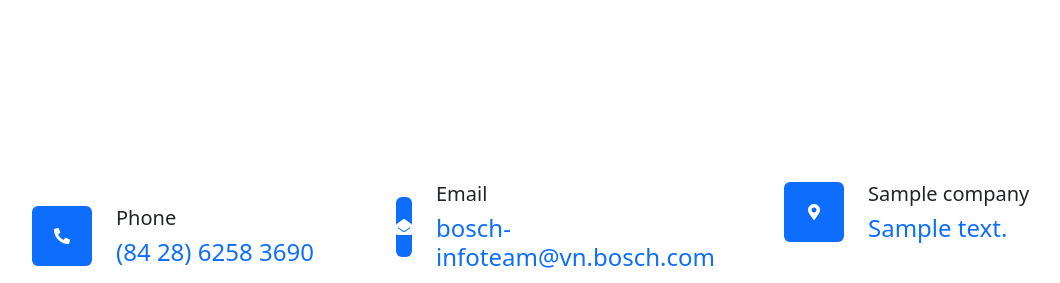
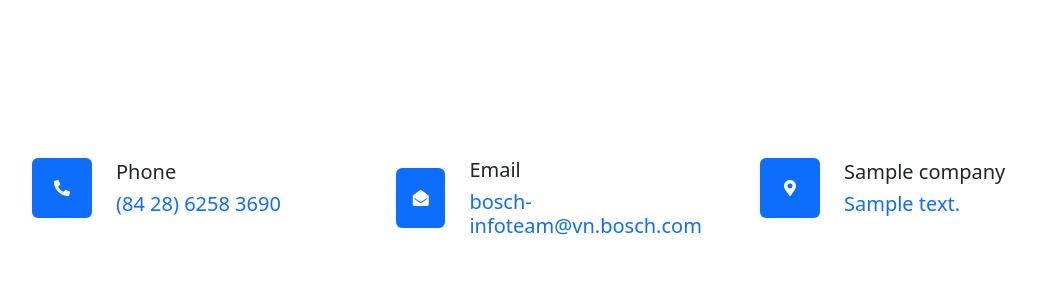
Before and after one commit to quangzinhh/asg_web, a PHP site: template views/main/contact/index.php in a window 1280 px wide. Shown: the part 274-557 px from the top of the page, without its empty margins (62-1122 px from the left). Run offline with PHP 8.4, Linux system fonts and the light colour scheme; the template is opened without the code that fills it: most values are stand-ins (such as "Sample title", 1, 10 or a date in 2020); some libraries are stand-ins or nearby versions.

Commit message:
change contact

```diff
--- a/views/main/contact/index.php
+++ b/views/main/contact/index.php
@@ -16,36 +16,36 @@ include_once('views/main/navbar.php');
           {
             echo '
             <div class="row g-5 mb-5">
-                <div class="col-lg-4 py-5">
+                <div class="col-lg-4">
                     <div class="d-flex align-items-center wow fadeIn" data-wow-delay="0.1s">
                         <div class="bg-primary d-flex align-items-center justify-content-center rounded" style="width: 60px; height: 60px;">
                             <i class="fa fa-phone-alt text-white"></i>
                         </div>
                         <div class="ps-4">
                             <h5 class="mb-2">Phone</h5>
-                            <h4 class="text-primary mb-0">(84 28) 6258 3690</h4>
+                            <h5 class="text-primary mb-0">(84 28) 6258 3690</h5>
                         </div>
                     </div>
                 </div>
-                <div class="col-lg-4 py-4">
+                <div class="col-lg-4">
                     <div class="d-flex align-items-center wow fadeIn" data-wow-delay="0.4s">
                         <div class="bg-primary d-flex align-items-center justify-content-center rounded" style="width: 60px; height: 60px;">
                             <i class="fa fa-envelope-open text-white"></i>
                         </div>
                         <div class="ps-4">
                             <h5 class="mb-2">Email</h5>
-                            <h4 class="text-primary mb-0">bosch-infoteam@vn.bosch.com</h4>
+                            <h5 class="text-primary mb-0">bosch-infoteam@vn.bosch.com</h5>
                         </div>
                     </div>
                 </div>
-                <div class="col-lg-4 px-5 py-4">
+                <div class="col-lg-4">
                     <div class="d-flex align-items-center wow fadeIn" data-wow-delay="0.8s">
                         <div class="bg-primary d-flex align-items-center justify-content-center rounded" style="width: 60px; height: 60px;">
                             <i class="fa fa-map-marker-alt text-white"></i>
                         </div>
                         <div class="ps-4">
                         <h5 class="mb-2">'. $company->name .'</h5>
-                            <h4 class="text-primary mb-0">' . $company->address . '</h4>
+                            <h5 class="text-primary mb-0">' . $company->address . '</h5>
                         </div>
                     </div>
                 </div>
```
